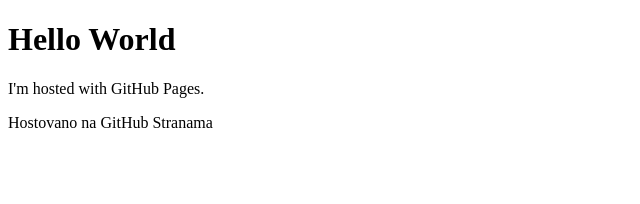
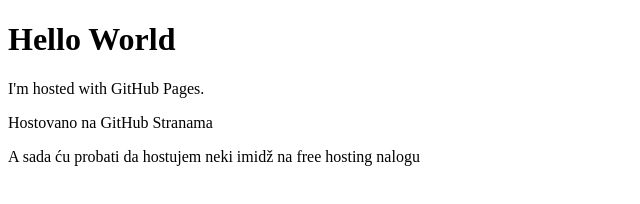
Before and after one commit to desavic/desavic.github.io, a plain HTML site: page index.html in a window 1280 px wide. Shown: the whole page, without its empty margins (0-640 px from the left). Drawn offline with Linux system fonts and the light colour scheme.

Commit message:
Update index.html
Update index fajla kroz github edit, treba probati i da se zameni ceo fajl novim

```diff
--- a/index.html
+++ b/index.html
@@ -8,5 +8,6 @@
 	<h1>Hello World</h1>
 	<p>I'm hosted with GitHub Pages.</p>
 	<p>Hostovano na GitHub Stranama</p>
+	<p>A sada ću probati da hostujem neki imidž na free hosting nalogu</p>
 </body>
 </html>
```
